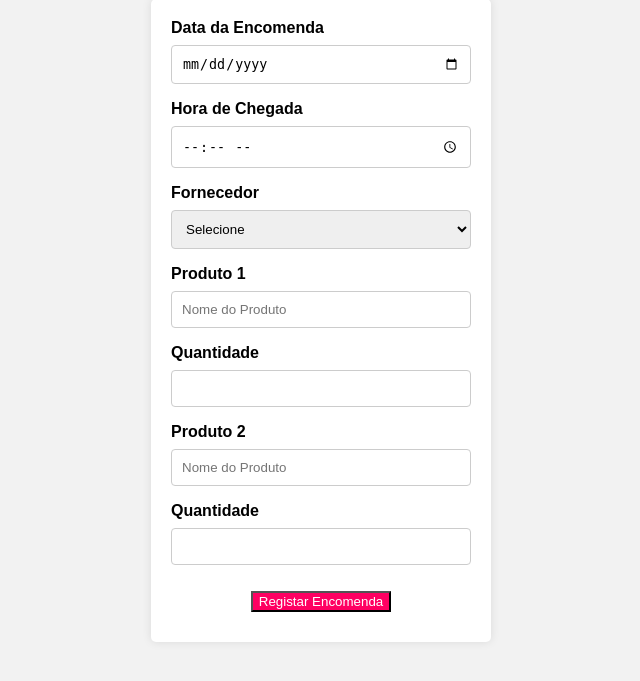
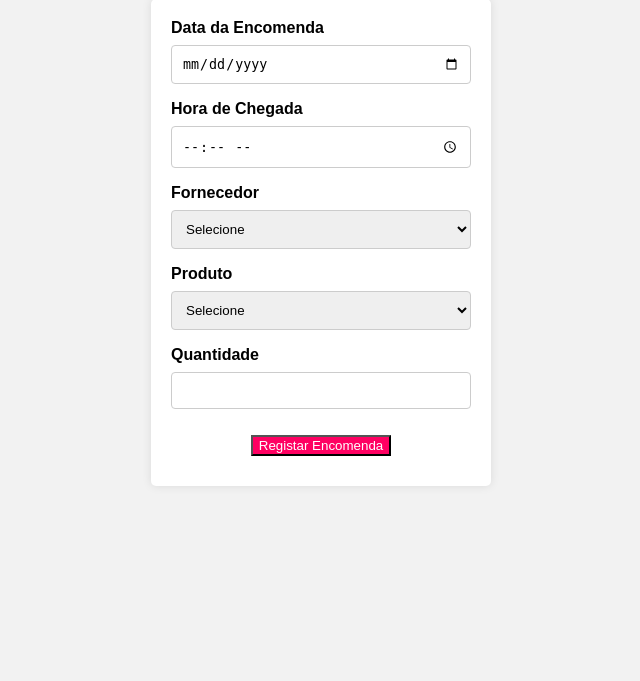
Before and after one commit to AndreAragaoSoftware/Controle-de-Encomendas, a PHP site: page /php/planeamento/encomendas/home_encomendas.php in a window 1280 px wide. Shown: the part 69-750 px from the top of the page, without its empty margins (319-959 px from the left). Run offline with PHP 8.4, Linux system fonts and the light colour scheme; tables that the repository leaves empty or names only in its code hold one stand-in row (values such as "Sample post").

Commit message:
em encomedas(selecionar o produto atraves do banco de dados)

```diff
--- a/site/js/custom.js
+++ b/site/js/lista_fornecedor.js
@@ -17,7 +17,6 @@ async function listarFornecedor() {
 
     for (var i = 0; i < fornecedorArray.length; i++) {
       const fornecedor = fornecedorArray[i]
-      console.log('Objeto ' + i + ':', fornecedor)
 
       // Adicionar novas opções
       FornecedorSel.innerHTML +=
--- /dev/null
+++ b/site/js/lista_produto.js
@@ -0,0 +1,25 @@
+const ProdutoSel = document.getElementById('ProdutoSel')
+
+if (ProdutoSel) {
+  listarProdutos()
+}
+
+async function listarProdutos() {
+  // Aguarda e faz uma requisição ao PHP
+  const dados = await fetch('listar_produtos.php')
+  const resposta = await dados.json()
+
+  if (resposta['status']) {
+    for (var i = 0; i < resposta.dados.length; i++) {
+      ProdutoSel.innerHTML =
+        ProdutoSel.innerHTML +
+        '<option value="' +
+        resposta.dados[i]['id'] +
+        '">' +
+        resposta.dados[i]['nome'] +
+        '</option>'
+    }
+  } else {
+    document.getElementById('msgAlertaProduto').innerHTML = resposta['msg']
+  }
+}
--- a/site/php/planeamento/encomendas/home_encomendas.php
+++ b/site/php/planeamento/encomendas/home_encomendas.php
@@ -43,28 +43,18 @@
                 </select>
             </div>
 
+            <span id="msgAlertaProduto"></span>
+            <!-- Produto -->
+            <div class="row">
+                <label for="ProdutoSel">Produto</label>
+                <select name="ProdutoSel" id="ProdutoSel">
+                    <option value="">Selecione</option>
+                </select>
+            </div>
 
-            <!-- Detalhes dos Produtos (pode adicionar dinamicamente com JavaScript) -->
-            <!-- Produto 1 -->
-            <div class="row">
-                <div class="col-md-6 col-sm-12">
-                    <label for="nomeProduto1" class="form-label">Produto 1</label>
-                    <input type="text" class="form-control" id="nomeProduto1" name="nomeProduto1"
-                        placeholder="Nome do Produto" required>
-                </div>
-                <div class="col-md-6 col-sm-12">
-                    <label for="quantidade1" class="form-label">Quantidade</label>
-                    <input type="number" class="form-control" id="quantidade1" name="quantidade1" required>
-                </div>
-            </div>
 
             <!-- Produto 2 (adicionar mais conforme necessário) -->
             <div class="row">
-                <div class="col-md-6 col-sm-12">
-                    <label for="nomeProduto2" class="form-label">Produto 2</label>
-                    <input type="text" class="form-control" id="nomeProduto2" name="nomeProduto2"
-                        placeholder="Nome do Produto" required>
-                </div>
                 <div class="col-md-6 col-sm-12">
                     <label for="quantidade2" class="form-label">Quantidade</label>
                     <input type="number" class="form-control" id="quantidade2" name="quantidade2" required>
@@ -81,7 +71,8 @@
             </div>
         </form>
     </div>
-    <script src="../../../js/custom.js"></script>
+    <script src="../../../js/lista_fornecedor.js"></script>
+    <script src="../../../js/lista_produto.js"></script>
     <!-- Validação do JavaScript <script src="../../../js/planeamento/encomenda/valida_encomenda.js"></script>  -->
 
 </body>
--- /dev/null
+++ b/site/php/planeamento/encomendas/listar_produtos.php
@@ -0,0 +1,27 @@
+<?php
+
+// Conexão com o BD
+include_once "../../ligaBD.php";
+
+// Query para recuperar registros do banco de dados, ordenados por nome
+$query = "SELECT idProduto, nome FROM produtos ORDER BY nome ASC";
+
+$resultadoProd = mostraDados($query);
+
+if ($resultadoProd && $resultadoProd->num_rows > 0) {
+    while ($rows = mysqli_fetch_assoc($resultadoProd)) {
+        // Pegando os dados do banco e setando no array
+        $dados[] = [
+            'id' => $rows['idProduto'],
+            'nome' => $rows['nome']
+        ];
+    }
+    $dados = ['status' => true, 'dados' => $dados];
+} else {
+    $dados = ['status' => false, 'msg' => "<div class='alert alert-danger' role='alert'>Erro: Nenhum produto encontrado!</div>"];
+}
+
+// Convertendo o array para um objeto JSON
+echo json_encode($dados);
+
+?>
```
